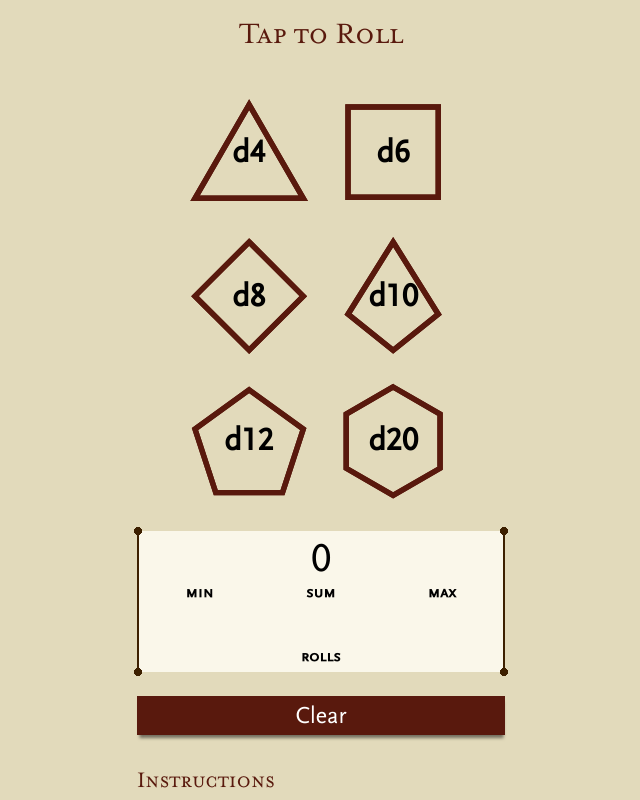
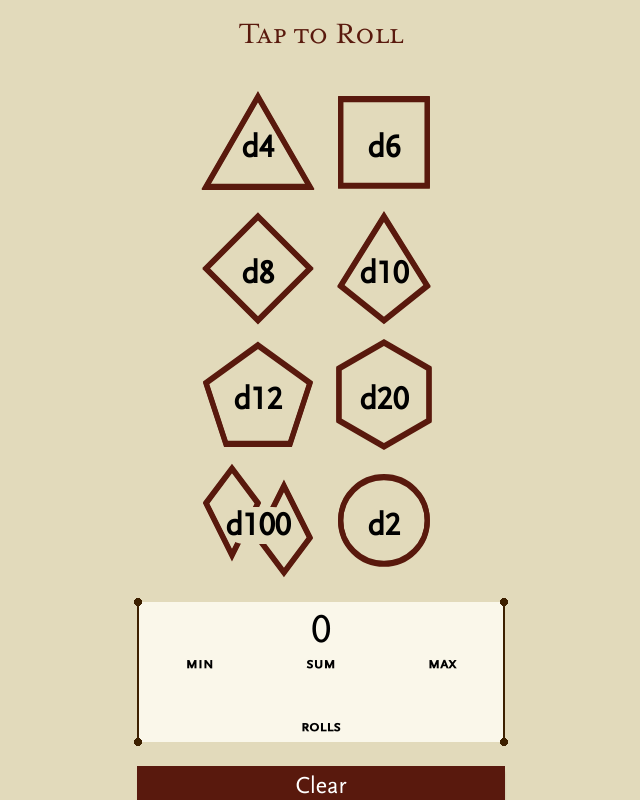
Before and after one commit to Auroratide/tap-to-roll, a React (Vite) app: page / in a window 1280 px wide. Shown: the top 800 px of the page, without its empty margins (319-959 px from the left). Built offline with nearby package versions, Linux system fonts and the light colour scheme.

Commit message:
Add two more dice types

```diff
--- a/src/DiceTapper/DiceTapper.module.css
+++ b/src/DiceTapper/DiceTapper.module.css
@@ -8,7 +8,7 @@
 
 .dice-container {
     border: none;
-    width: 85%;
+    width: 75%;
     margin: auto;
 }
 
--- a/src/DiceTapper/DiceTapper.tsx
+++ b/src/DiceTapper/DiceTapper.tsx
@@ -4,7 +4,7 @@ import { useSeries } from './useSeries'
 import { useRestartableTimout } from './useRestartableTimout'
 import * as classes from './DiceTapper.module.css'
 import { DieButton } from './DieButton'
-import { D4, D6, D8, D10, D12, D20 } from '../dice'
+import { D2, D4, D6, D8, D10, D12, D20, D100 } from '../dice'
 import { SquareGrid } from '../SquareGrid'
 import { ShowRollResult } from './ShowRollResult'
 import { Output } from './Output'
@@ -65,6 +65,8 @@ export const DiceTapper = ({
                     <DieButton onClick={roll(die(10))} icon={<D10 />} label="d10" />
                     <DieButton onClick={roll(die(12))} icon={<D12 />} label="d12" />
                     <DieButton onClick={roll(die(20))} icon={<D20 />} label="d20" />
+                    <DieButton onClick={roll(die(100))} icon={<D100 />} label="d100" />
+                    <DieButton onClick={roll(die(2))} icon={<D2 />} label="d2" />
                 </SquareGrid>
             </fieldset>
             <section className={classes.results}>
--- a/src/DiceTapper/DieButton/DieButton.module.css
+++ b/src/DiceTapper/DieButton/DieButton.module.css
@@ -35,8 +35,8 @@
     --die-width: 6;
     grid-column: 1;
     grid-row: 1;
-    width: 100%;
-    height: 100%;
+    width: 110%;
+    height: 110%;
 }
 
 .die-button .label {
@@ -63,15 +63,15 @@
 
 @keyframes pulse {
     0% {
-        width: 100%;
-        height: 100%;
+        width: 110%;
+        height: 110%;
         opacity: 1;
         filter: blur(0);
     }
 
     100% {
-        width: 125%;
-        height: 125%;
+        width: 130%;
+        height: 130%;
         opacity: 0;
         filter: blur(1em);
     }
--- /dev/null
+++ b/src/dice/D100.tsx
@@ -0,0 +1,8 @@
+import * as classes from './dice.module.css'
+
+export const D100 = () => (
+    <svg className={classes.die} xmlns="http://www.w3.org/2000/svg" viewBox="0 0 120 120" aria-hidden="true">
+        <path d="M 90 20 L 120 80 L 90 120 L 60 80 L 90 20 Z" />
+        <path d="M 30 0 L 60 40 L 30 100 L 0 40 L 30 0 Z" />
+    </svg>
+)
--- /dev/null
+++ b/src/dice/D2.tsx
@@ -0,0 +1,7 @@
+import * as classes from './dice.module.css'
+
+export const D2 = () => (
+    <svg className={classes.die} xmlns="http://www.w3.org/2000/svg" viewBox="0 0 120 120" aria-hidden="true">
+        <circle r="50" cx="60" cy="60" />
+    </svg>
+)
--- a/src/dice/index.ts
+++ b/src/dice/index.ts
@@ -1,22 +1,28 @@
+import { D2 } from './D2'
 import { D4 } from './D4'
 import { D6 } from './D6'
 import { D8 } from './D8'
 import { D10 } from './D10'
 import { D12 } from './D12'
 import { D20 } from './D20'
+import { D100 } from './D100'
 
+export * from './D2'
 export * from './D4'
 export * from './D6'
 export * from './D8'
 export * from './D10'
 export * from './D12'
 export * from './D20'
+export * from './D100'
 
 export const dieForSides = {
+    2: D2,
     4: D4,
     6: D6,
     8: D8,
     10: D10,
     12: D12,
     20: D20,
+    100: D100,
 }
```
